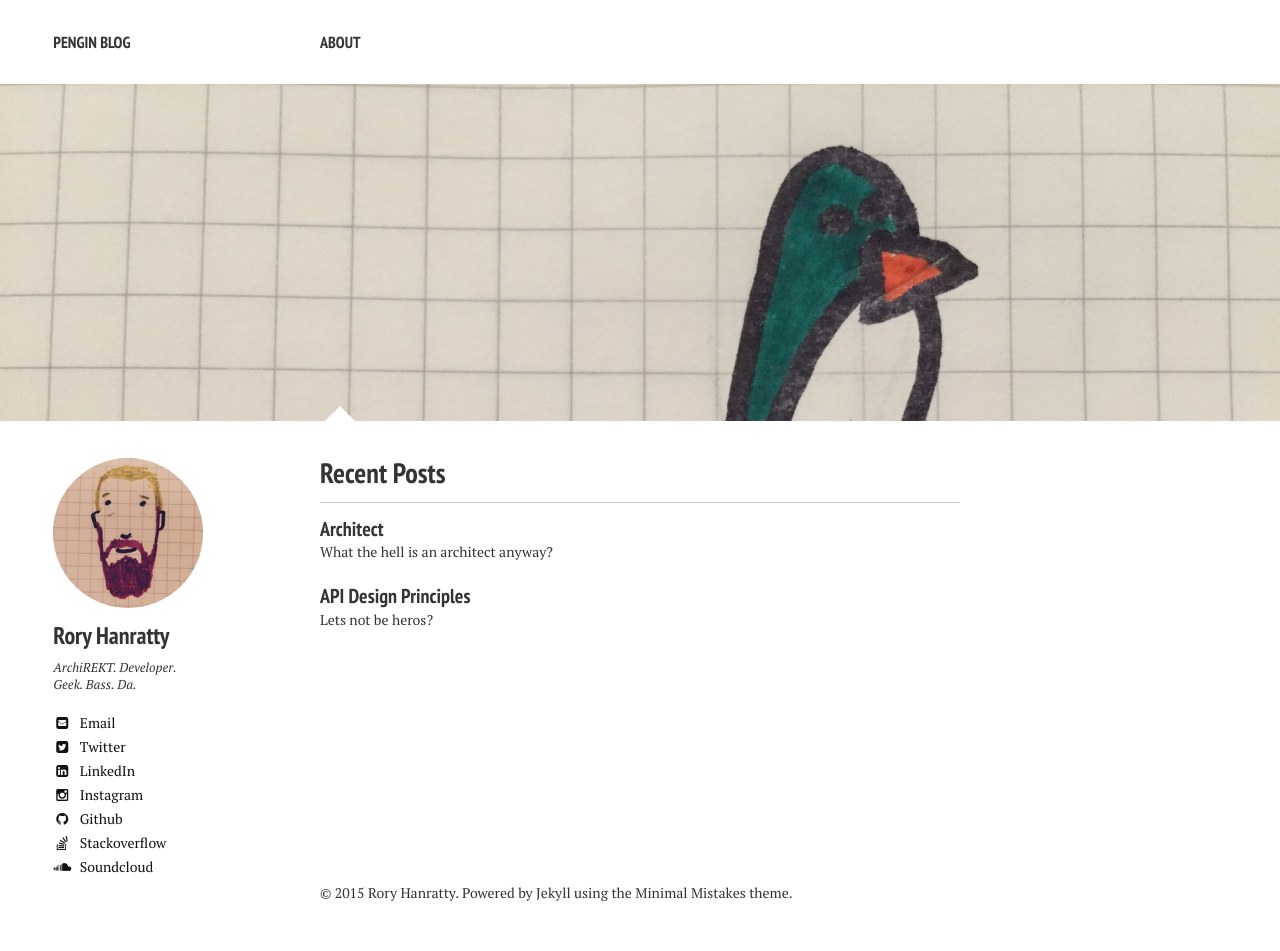
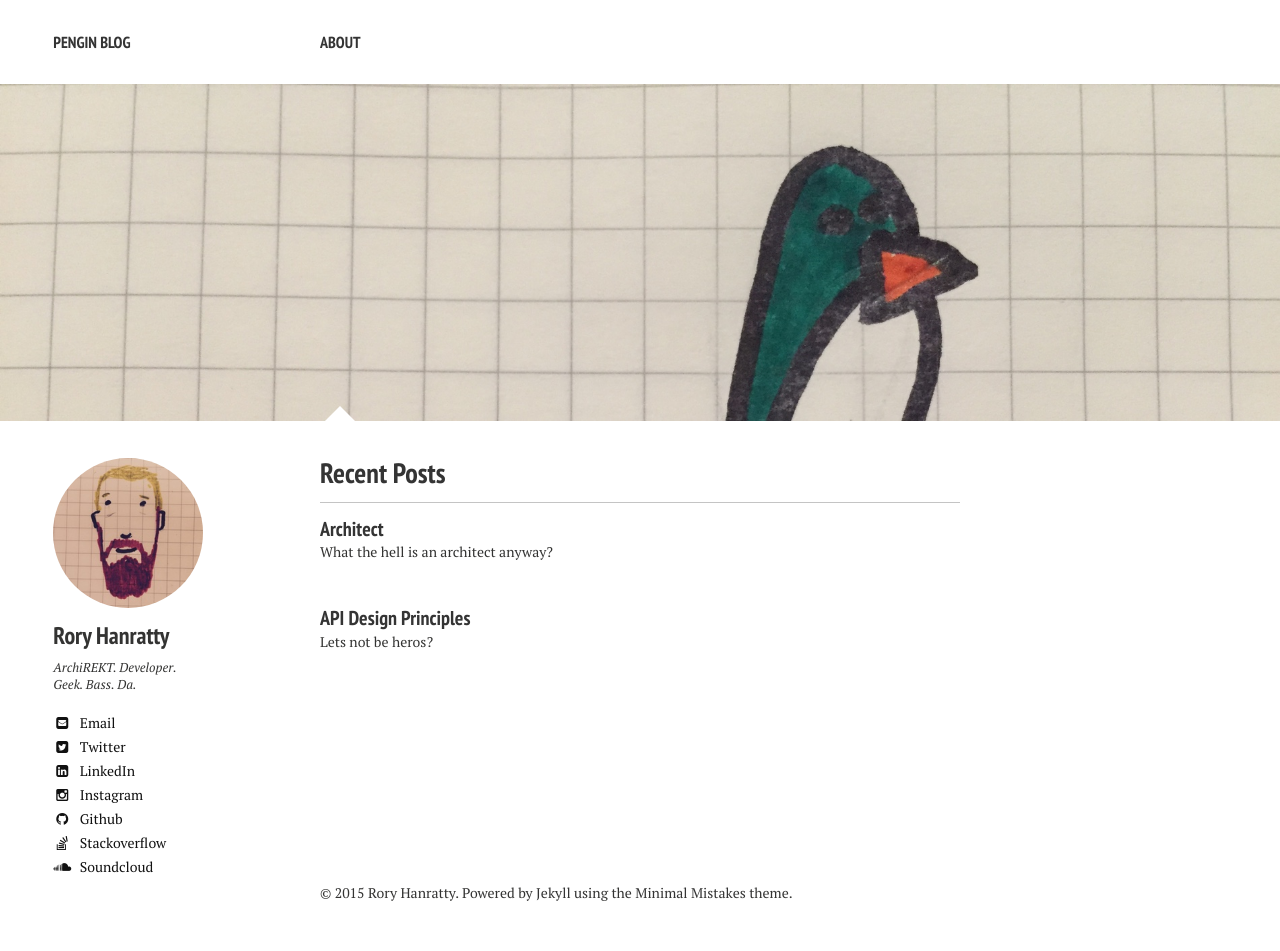
Before and after one commit to Rory80Hz/rory80hz.github.io, a Jekyll site: the page built from index.md, in a window 1280 px wide. Built offline with Jekyll 4.4.1, drawn with Linux system fonts in a browser that asks for light colours; nearby versions of some CDN libraries.

Commit message:
Try fix scss

```diff
--- a/_sass/mixins.scss
+++ b/_sass/mixins.scss
@@ -96,6 +96,8 @@
 /* Indentation variable */
 
 $indent-var: 0rem + ($doc-line-height / $doc-font-size);
+
+$margin-bottom-var: 3rem;
 
 /* ==========================================================================
    Gradient mixins
--- a/_sass/typography.scss
+++ b/_sass/typography.scss
@@ -131,12 +131,12 @@ blockquote {
    ========================================================================== */
 
 p {
-	margin: 0 0 $indent-var;
+	margin: 0 0 $margin-bottom-var;
 	// sibling indentation
   @if $paragraph-indent == true {
     & + p {
 			text-indent: $indent-var;
-			margin-top: -($indent-var);
+			margin-top: -($margin-bottom-var);
 		}
 	}
 }
```
Also changed, not shown: _posts/2015-01-21-api-principles.md (+1 -0 lines).
